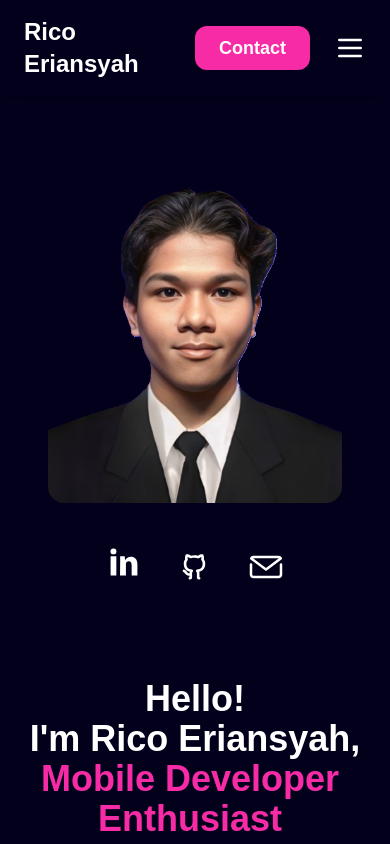
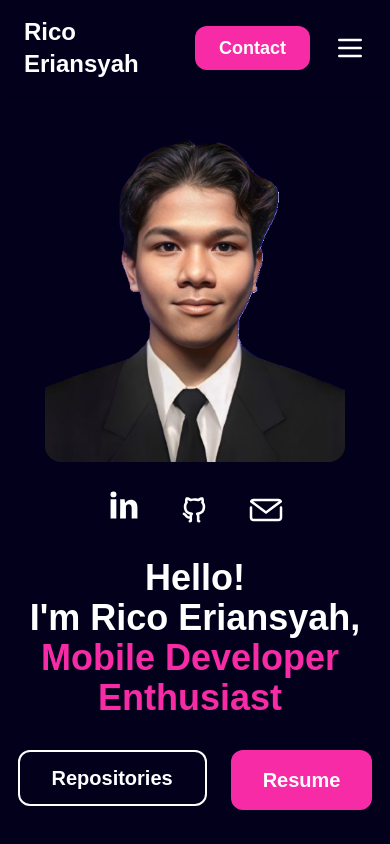
Before and after one commit to ricoerian/ricoapi, a Next.js app: page / in a window 390 px wide. Shown: the top 844 px of the page. Built offline with nearby package versions, Linux system fonts and the light colour scheme.

Commit message:
minor changes

```diff
--- a/src/components/Organisms/Hero.jsx
+++ b/src/components/Organisms/Hero.jsx
@@ -4,9 +4,9 @@ import { FlipWord } from "../Molecules/FlipWord";
 export const Hero = () => {
     return (
         <>
-            <div className="w-full md:w-2/5 p-12 overflow-hidden">
+            <div className="w-full md:w-2/5 md:p-12 overflow-hidden">
                 <CardPhoto src="/assets/you.png" alt="Rico Eriansyah" height={300} width={300} />
-                <div className="flex my-8 flex-row space-x-6 justify-center">
+                <div className="flex my-4 md:my-8 flex-row space-x-6 justify-center">
                     <a href="https://www.linkedin.com/in/rico-eriansyah-6729a8204/" className="">
                         <img width="46" height="45" src="/assets/linkedin-icon.svg" alt="Linkedin" className="text-white -mt-1 hover:bg-[#F62BA5] rounded-md" />
                     </a>
```
